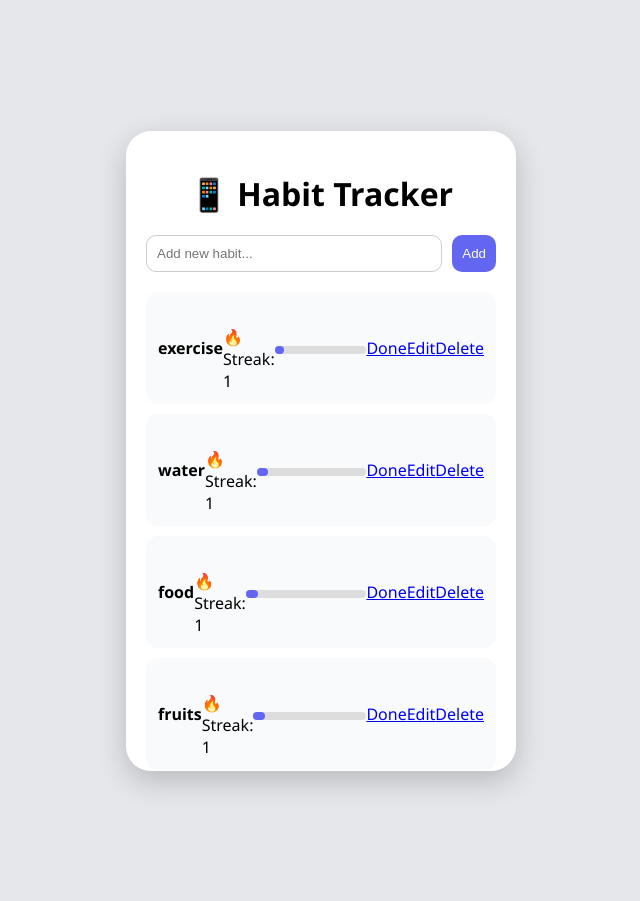
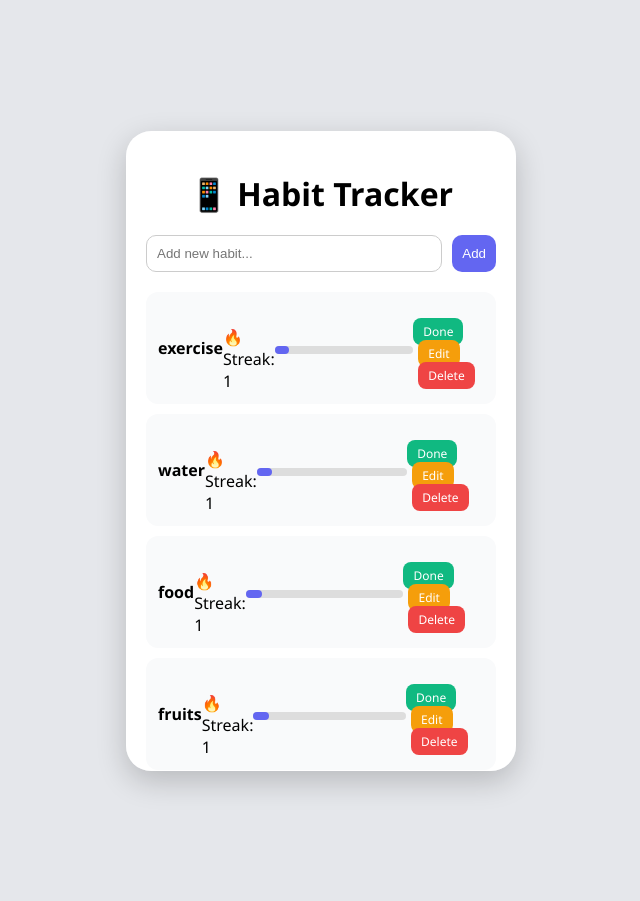
Before and after one commit to VaishnaviNakka2006/habit-tracker, a Flask app: page / in a window 1280 px wide. Shown: the whole page, without its empty margins (319-959 px from the left). Run offline with Flask 3, Linux system fonts and the light colour scheme; data comes from the database, SQL or seed files in the repository.

Commit message:
Added nt

```diff
--- a/templates/edit.html
+++ b/templates/edit.html
@@ -8,7 +8,7 @@
 <h2>Edit Habit</h2>
 
 <form method="post">
-    <input type="text" name="name" value="{{ habit[2] }}">
+    <input type="text" name="name" value="{{ habit[1] }}">
     <button>Update</button>
 </form>
 
--- a/templates/index.html
+++ b/templates/index.html
@@ -25,11 +25,11 @@
         <div class="progress-bar" style="width: {{ habit[2]*10 }}%"></div>
     </div>
 
-        <br>
-
-        <a href="/done/{{ habit[0] }}">Done</a>
-        <a href="/edit/{{ habit[0] }}">Edit</a>
-        <a href="/delete/{{ habit[0] }}">Delete</a>
+    <div style="margin-top: 8px;">
+        <a class="done-btn" href="/done/{{ habit[0] }}">Done</a>
+        <a class="edit-btn" href="/edit/{{ habit[0] }}">Edit</a>
+        <a class="delete-btn" href="/delete/{{ habit[0] }}">Delete</a>
+    </div>
 
 </li>
     {% endfor %}
```
Lines whose indentation alone changed are shown as unchanged.
